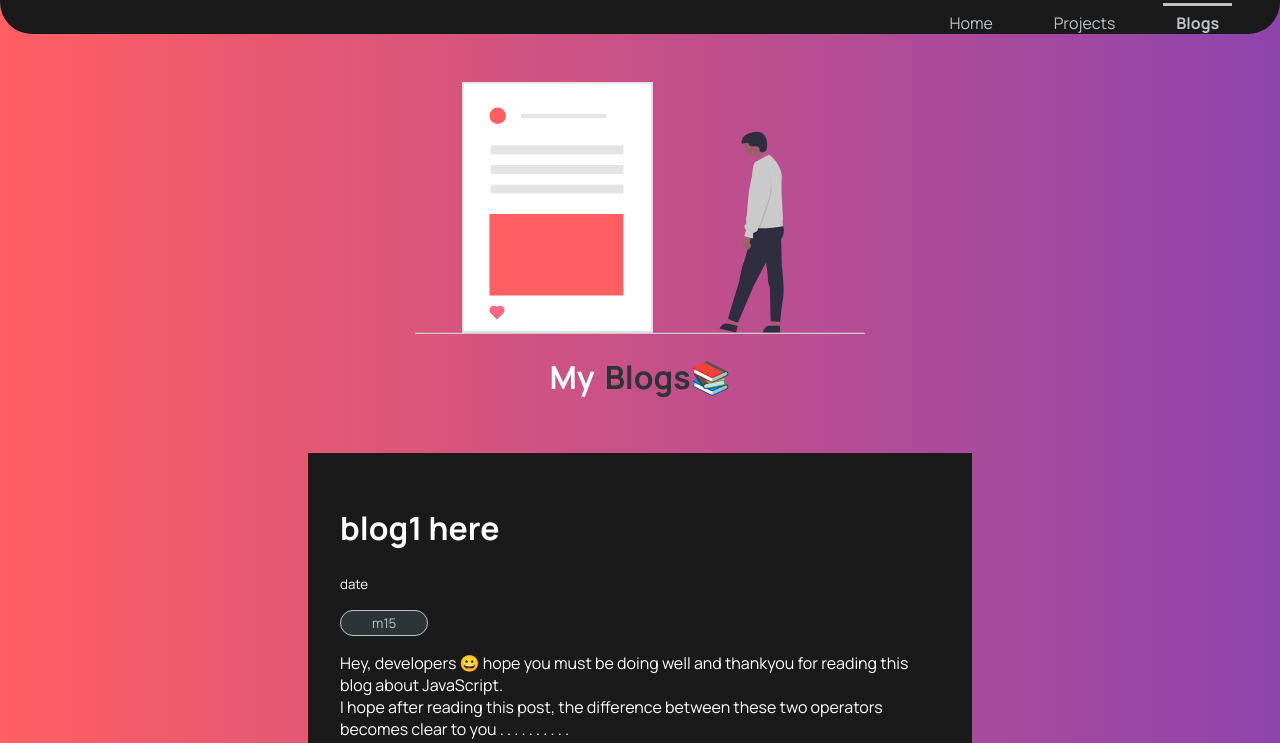
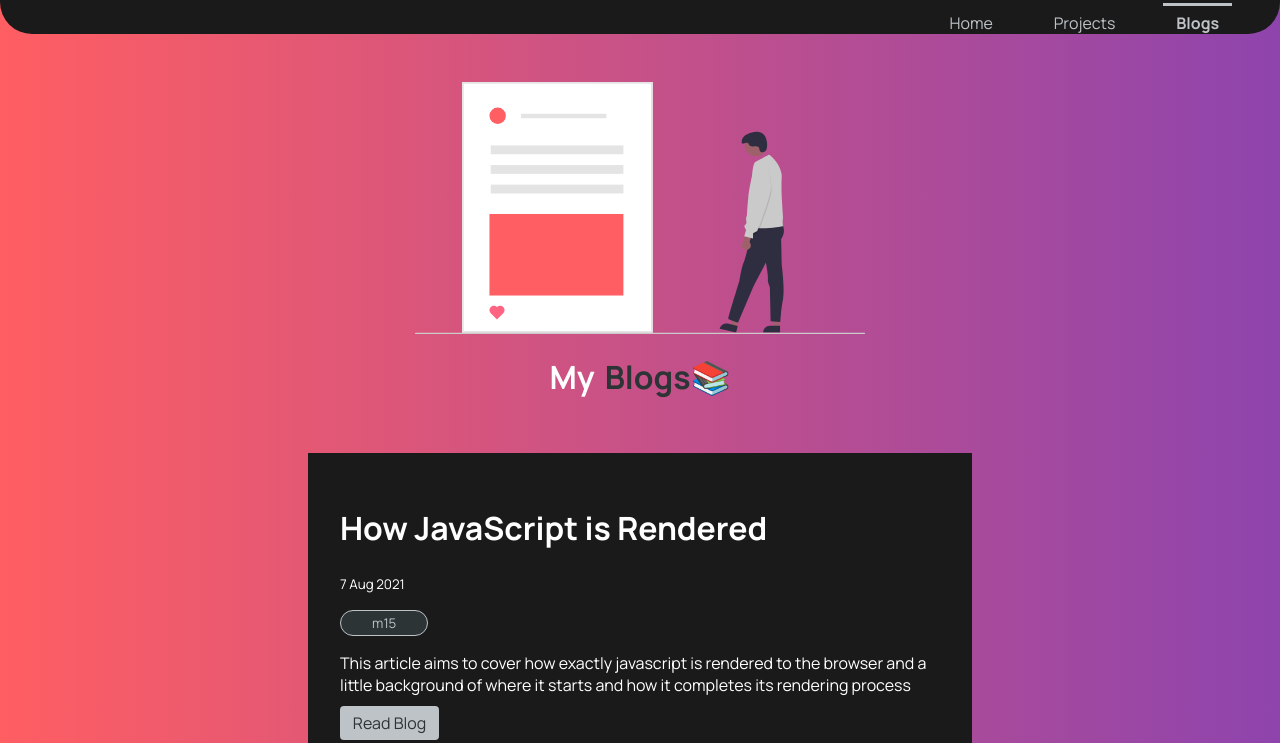
Before and after one commit to dev-vicki/portfolio, a plain HTML site: page blogs.html in a window 1280 px wide. Shown: the part 57-800 px from the top of the page. Drawn offline with Linux system fonts and the light colour scheme.

Commit message:
updated cover info

```diff
--- a/blogs.html
+++ b/blogs.html
@@ -35,14 +35,12 @@
 
 
     <div class="blog-card section dark-section container container-center">
-        <h1 style="text-align: left;">blog1 here</h1>
-        <small>date</small>
+        <h1 style="text-align: left;">How JavaScript is Rendered</h1>
+        <small>7 Aug 2021</small>
         <div class="badge">
             m15
         </div>
-        <p>Hey, developers 😀 hope you must be doing well and thankyou for reading this blog about JavaScript.<br>
-            I hope after reading this post, the difference between these two operators becomes clear to you . . . . . .
-            . . . .</p>
+        <p>This article aims to cover how exactly javascript is rendered to the browser and a little background of where it starts and how it completes its rendering process </p>
 
         <a class="link primary-link" href="/blogs/article1.html">Read Blog</a>
     </div>
```
